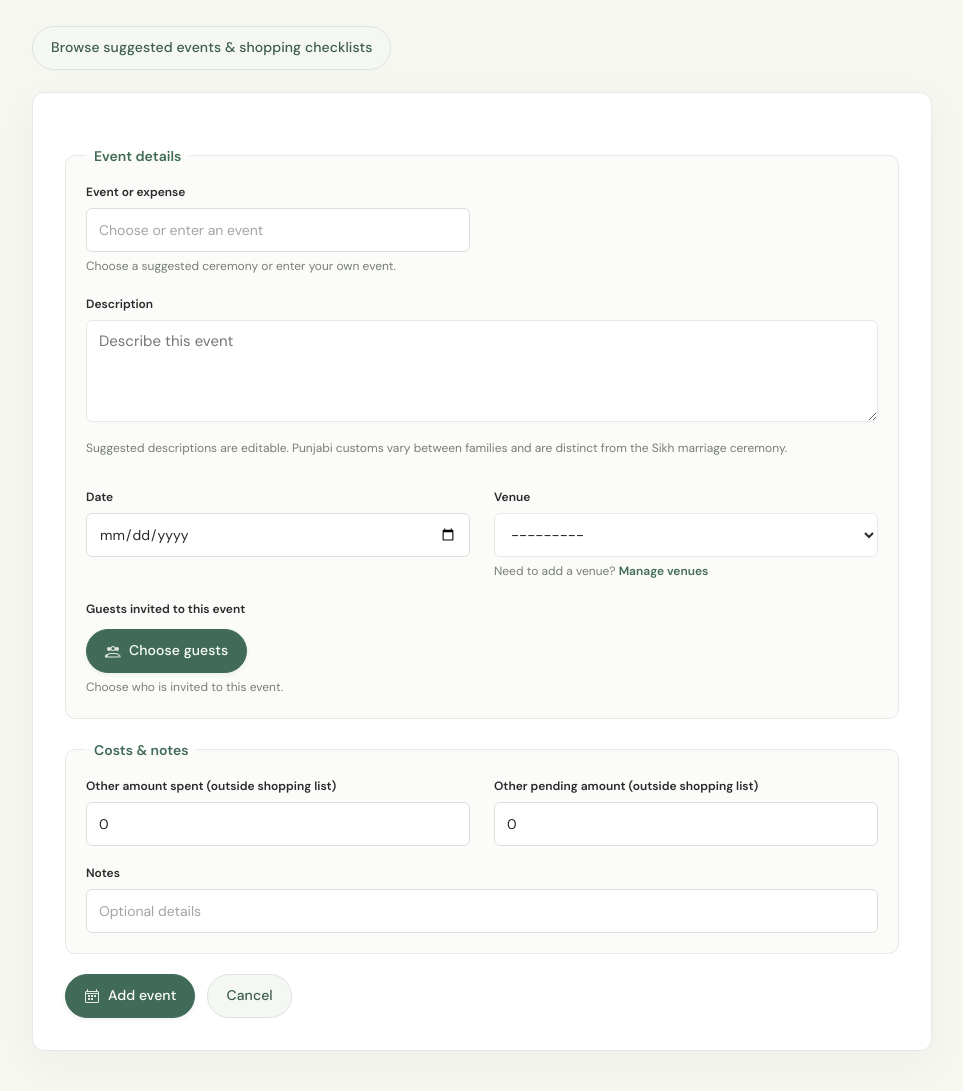
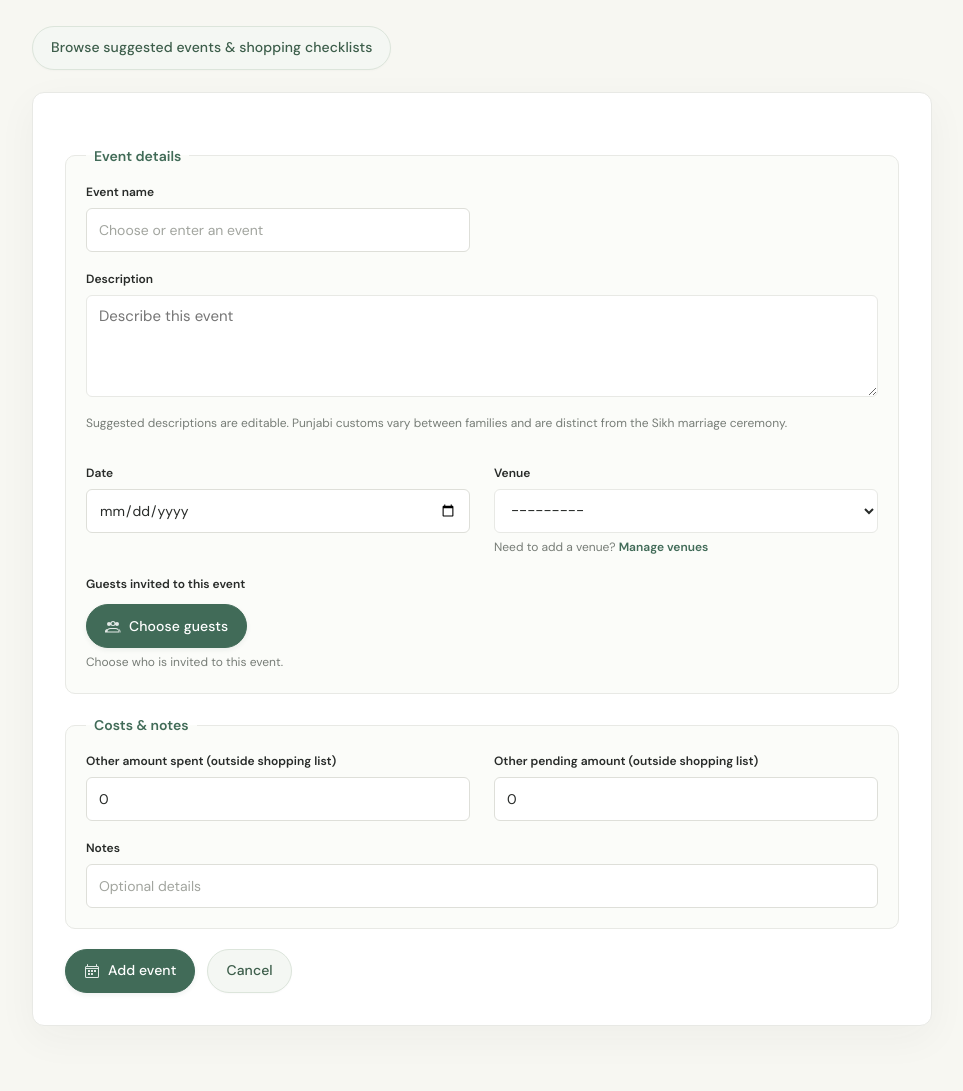
Before and after one commit to amrikbhogal/plan2wed, a Django app: page /my-account/events/add/ in a window 1280 px wide. Shown: the part 256-1347 px from the top of the page, without its empty margins (52-1015 px from the left). Run offline with Django 5.2, Linux system fonts and the light colour scheme; a user stored in the database is signed in; tables that the repository leaves empty hold one stand-in row (values such as "Sample post").

Commit message:
Show event name errors only in shared notifications

```diff
--- a/planner/forms.py
+++ b/planner/forms.py
@@ -141,7 +141,7 @@ class WeddingEventForm(forms.ModelForm):
         model = WeddingEvent
         fields = ["name", "description", "event_date", "venue", "guests", "other_spent", "other_pending", "notes"]
         labels = {
-            "name": "Event or expense",
+            "name": "Event name",
             "description": "Description",
             "event_date": "Date",
             "venue": "Venue",
--- a/planner/templates/planner/event_form.html
+++ b/planner/templates/planner/event_form.html
@@ -13,11 +13,11 @@
         <dialog id="guest-picker-dialog" class="guest-picker-dialog" aria-labelledby="guest-picker-title"><div class="guest-picker-heading"><div><div class="eyebrow">Guest list</div><h2 id="guest-picker-title">Choose guests</h2></div><button type="button" class="guest-picker-close" aria-label="Close guest selection" onclick="document.getElementById('guest-picker-dialog').close()">&times;</button></div><p class="muted" style="font-size:13px">Search and select the guests invited to this event.</p><input id="guest-search" class="guest-search" type="search" placeholder="Search guests by name" autocomplete="off"><div class="guest-picker-actions"><button type="button" class="status-select" id="select-visible-guests"><svg class="button-icon" aria-hidden="true"><use href="#icon-check"></use></svg>Select visible</button><button type="button" class="status-select" id="clear-guests"><svg class="button-icon" aria-hidden="true"><use href="#icon-trash"></use></svg>Clear selection</button></div><div class="guest-picker-list" id="guest-picker-list">{{ field }}</div><div class="guest-picker-footer"><span class="muted" id="guest-picker-count" aria-live="polite"></span><button type="button" class="button" onclick="document.getElementById('guest-picker-dialog').close()"><svg class="button-icon" aria-hidden="true"><use href="#icon-check"></use></svg>Done</button></div></dialog>
       {% else %}
         <label for="{{ field.id_for_label }}">{{ field.label }}</label>{{ field }}
-        {% if field.name == 'name' %}<datalist id="wedding-event-suggestions">{% for suggestion in form.EVENT_SUGGESTIONS %}<option value="{{ suggestion }}">{% endfor %}</datalist><p class="muted" style="font-size:12px;margin:5px 0 0">Choose a suggested ceremony or enter your own event.</p>{% endif %}
+        {% if field.name == 'name' %}<datalist id="wedding-event-suggestions">{% for suggestion in form.EVENT_SUGGESTIONS %}<option value="{{ suggestion }}">{% endfor %}</datalist>{% endif %}
         {% if field.name == 'description' %}<p class="muted" style="font-size:12px">Suggested descriptions are editable. Punjabi customs vary between families and are distinct from the Sikh marriage ceremony.</p>{% endif %}
         {% if field.name == 'venue' %}<p class="muted" style="font-size:12px;margin:5px 0 0">Need to add a venue? <a href="{% url 'venue_list' %}" style="color:var(--green);font-weight:600">Manage venues</a></p>{% endif %}
       {% endif %}
-      {% if field.errors %}<ul class="errorlist">{% for error in field.errors %}<li>{{ error }}</li>{% endfor %}</ul>{% endif %}
+      {% if field.name != 'name' and field.errors %}<ul class="errorlist">{% for error in field.errors %}<li>{{ error }}</li>{% endfor %}</ul>{% endif %}
     </div>{% endfor %}</div></fieldset>
     {% if form.non_field_errors %}<div class="form-error">{{ form.non_field_errors }}</div>{% endif %}
     <div class="form-actions"><button class="button" type="submit"><svg class="button-icon" aria-hidden="true"><use href="{% if event %}#icon-save{% else %}#icon-calendar{% endif %}"></use></svg>{% if event %}Save event{% else %}Add event{% endif %}</button><a href="{% if event %}{% url 'event_detail' event.id %}{% else %}{% url 'member_portal' %}#events{% endif %}" class="status-select">Cancel</a></div>
--- a/planner/tests.py
+++ b/planner/tests.py
@@ -1381,7 +1381,10 @@ class ProjectWideNotificationTests(TestCase):
         response = self.client.post(reverse('event_add'), {'name': ' RECEPTION ', 'other_spent': '0', 'other_pending': '0'})
         self.assertContains(response, 'id="django-messages"', count=1)
         self.assertContains(response, 'data-level="error"', count=1)
-        self.assertContains(response, 'Event or expense: An event with this name is already in your wedding plan.')
+        self.assertContains(response, 'Event name: An event with this name is already in your wedding plan.')
+        self.assertContains(response, 'An event with this name is already in your wedding plan.', count=1)
+        self.assertNotContains(response, 'Event or expense')
+        self.assertNotContains(response, 'Choose a suggested ceremony or enter your own event.')
         self.assertIn('name', response.context['form'].errors)
         self.assertNotContains(self.client.get(reverse('member_portal')), 'id="django-messages"')
 
```
Also changed, not shown: README.md.
